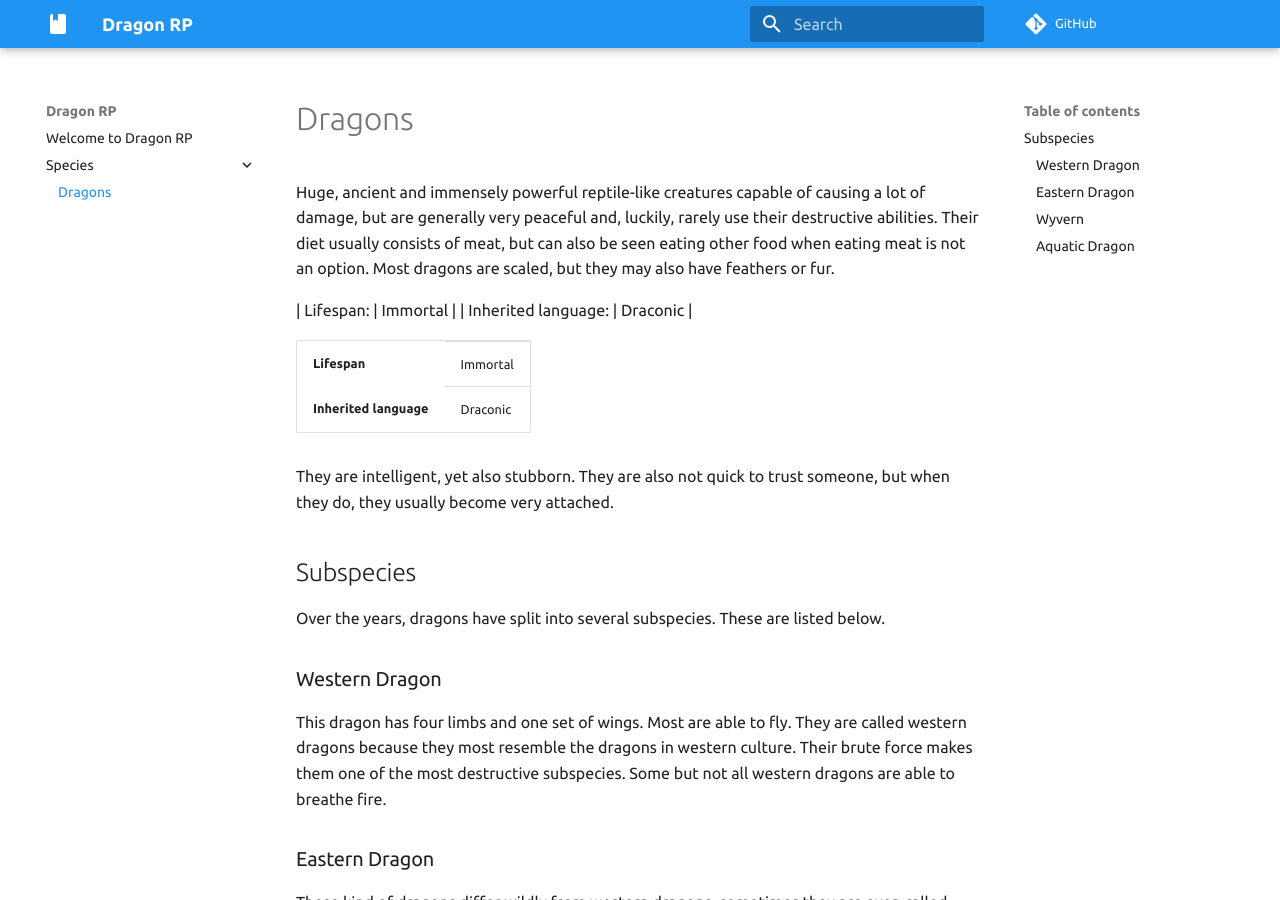
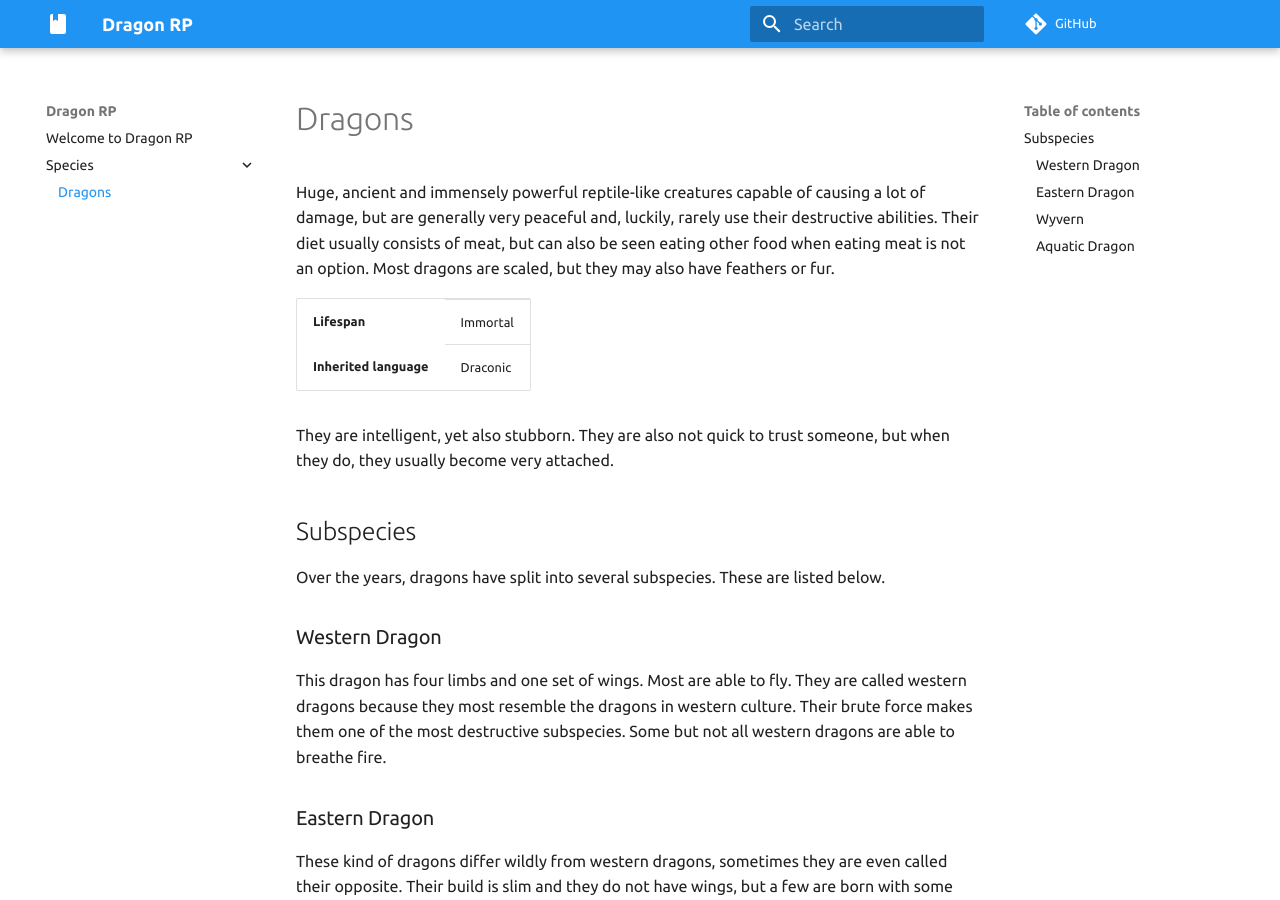
Before and after one commit to dragonprojects/dragonroleplay, an MkDocs documentation site: the page built from docs/Species/Dragons.md, in a window 1280 px wide and 900 px high. Built offline with MkDocs 1.6.1 and Material for MkDocs 9.7.7, drawn with Linux system fonts in a browser that asks for light colours; comment, search, counter and statistics services are not loaded.

Commit message:
Update Dragons.md

```diff
--- a/docs/Species/Dragons.md
+++ b/docs/Species/Dragons.md
@@ -1,8 +1,5 @@
 # Dragons
 Huge, ancient and immensely powerful reptile-like creatures capable of causing a lot of damage, but are generally very peaceful and, luckily, rarely use their destructive abilities. Their diet usually consists of meat, but can also be seen eating other food when eating meat is not an option. Most dragons are scaled, but they may also have feathers or fur.
-
-| Lifespan: | Immortal |
-| Inherited language: | Draconic |
 
 <table>
   <tr>
```
